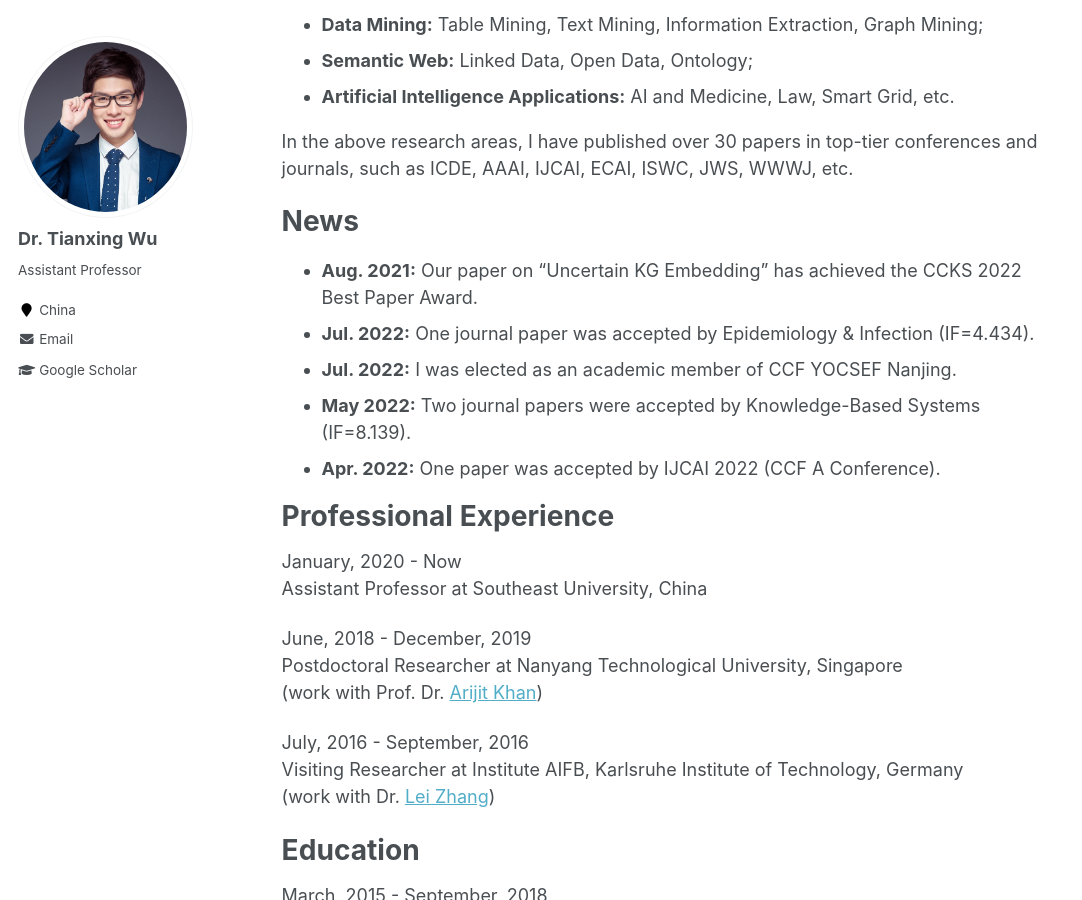
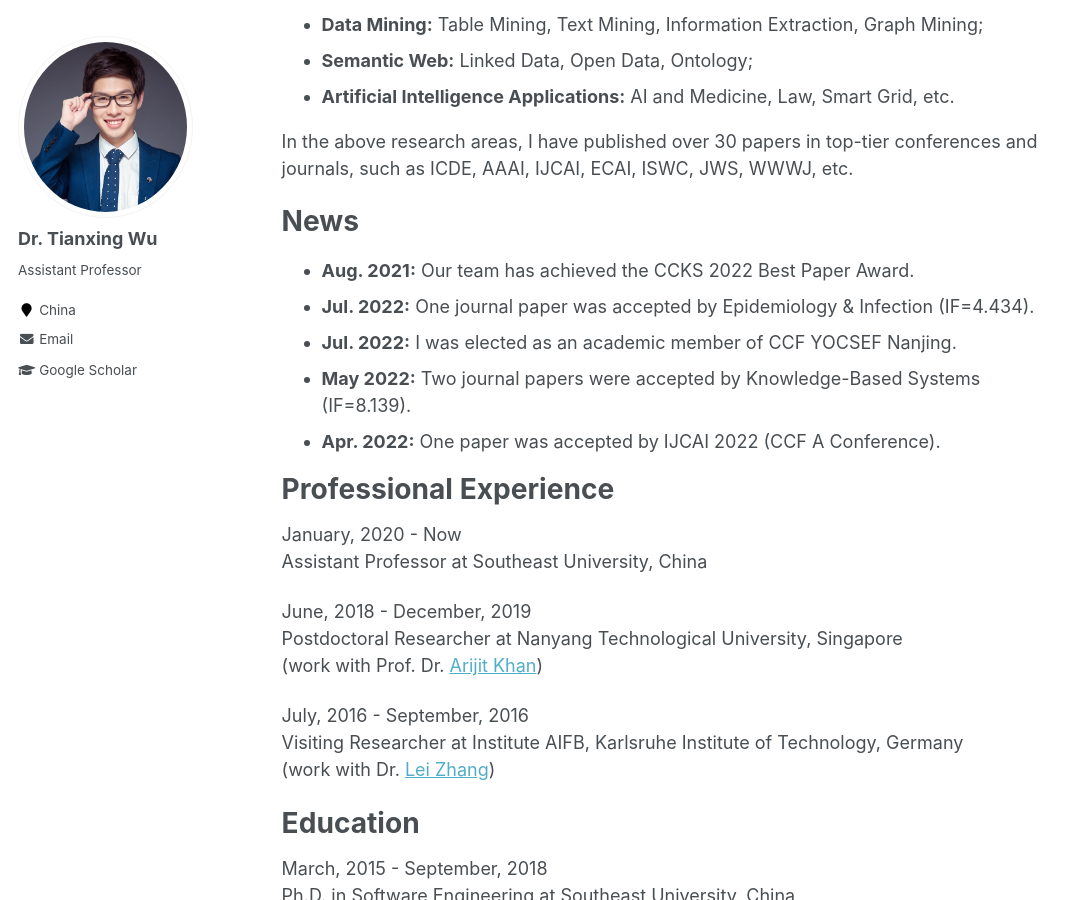
Before and after one commit to tianxing-wu/tianxing-wu.github.io, a Jekyll site: the page built from _pages/about.md, in a window 1280 px wide and 900 px high, scrolled down 353 px. Shown: the whole window, without its empty margins (0-1082 px from the left). Built offline with Jekyll 4.4.1, drawn with Linux system fonts in a browser that asks for light colours.

Commit message:
Update about.md

```diff
--- a/_pages/about.md
+++ b/_pages/about.md
@@ -19,7 +19,7 @@ In the above research areas, I have published over 30 papers in top-tier confere
 
 News
 ======
-* **Aug. 2021:** Our paper on "Uncertain KG Embedding" has achieved the CCKS 2022 Best Paper Award.
+* **Aug. 2021:** Our team has achieved the CCKS 2022 Best Paper Award.
 * **Jul. 2022:** One journal paper was accepted by Epidemiology & Infection (IF=4.434).
 * **Jul. 2022:** I was elected as an academic member of CCF YOCSEF Nanjing.
 * **May  2022:** Two journal papers were accepted by Knowledge-Based Systems (IF=8.139).
```
